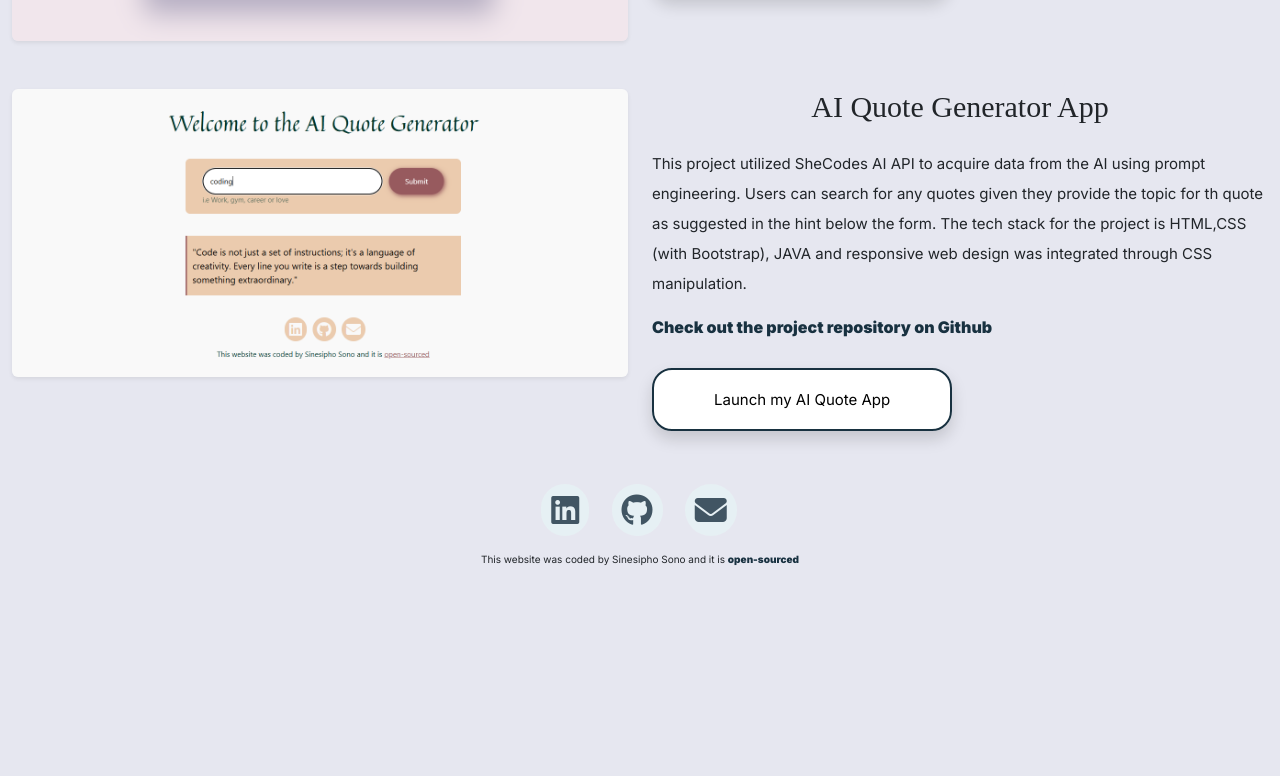
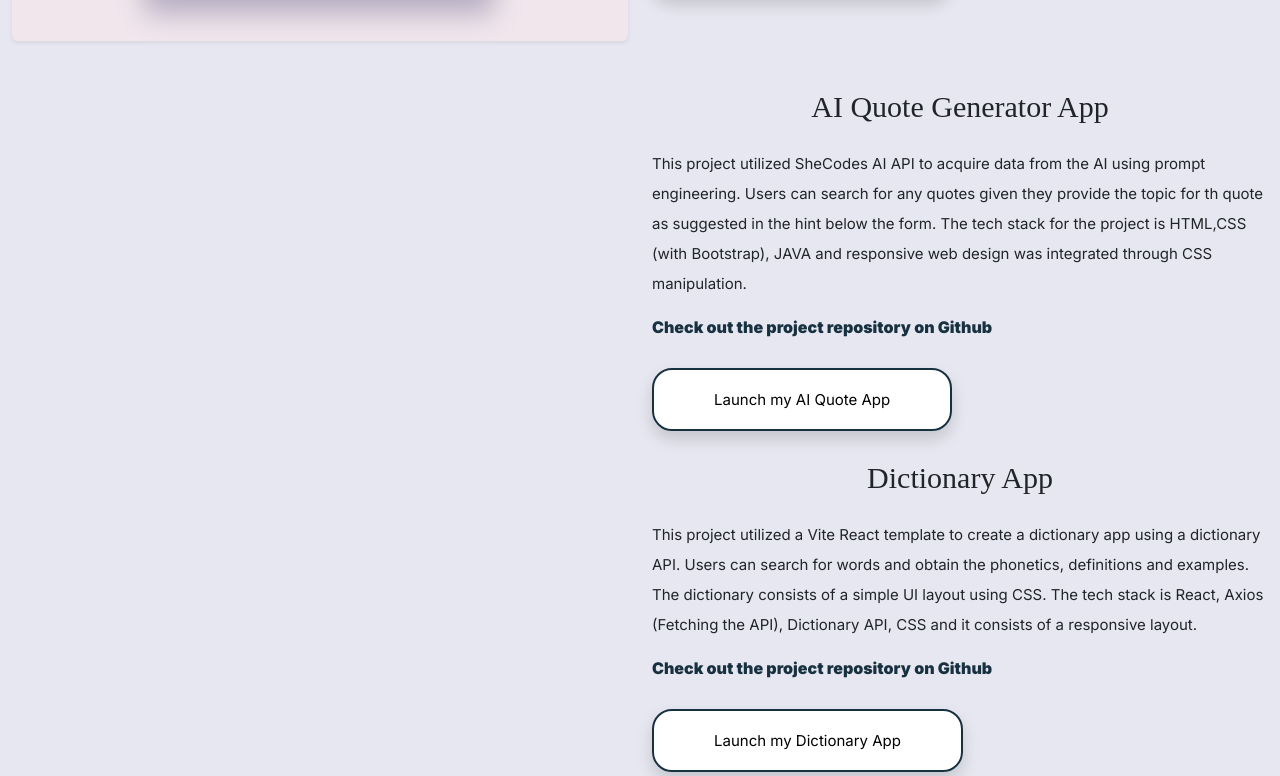
Before and after one commit to Sinesipho-Sono/my-portfolio, a plain HTML site: page mywork.html in a window 1280 px wide. Shown: the part 443-1219 px from the top of the page. Before the commit the page ends 1026 px from the top, so only its background shows below. Drawn offline with nearby package versions, Linux system fonts and the light colour scheme; a web font is replaced by a local one.

Commit message:
added dictionaary app

```diff
--- a/mywork.html
+++ b/mywork.html
@@ -103,9 +103,9 @@
             <div class=" col-md-6 mt-4">
           <img
             src="/images/Ai-quote-app.PNG"
-            alt="weather forecast app display-none-image d-none"
+            alt="weather forecast app "
             title="weather app"
-            class="img-fluid rounded shadow-sm"
+            class="img-fluid rounded shadow-sm display-none-image d-none"
           />
         </div>
         <div class="col-12 col-md-6 mt-4  ">
@@ -130,6 +130,42 @@
             class="buttons-projects buttons shadow mt-5 text-center " target="_blank" title="AI quote App"
           >
             Launch my AI Quote App
+        </a>
+        </div>
+
+      </div>
+            <div class="row mt-4">
+            <div class=" col-md-6 mt-4">
+          <img
+            src="/images/dictionary app.PNG"
+            alt="Dictionary app"
+            title="weather app"
+            class="img-fluid rounded shadow-smdisplay-none-image d-none"
+          />
+        </div>
+        <div class="col-12 col-md-6 mt-4  ">
+          <h4>Dictionary App</h4>
+          <p class="project-description mt-4">
+            This project utilized a Vite React template to create a dictionary app using a dictionary API.
+            Users can search for words and obtain the phonetics, definitions and examples.
+            The dictionary consists of a simple UI layout using CSS.
+            The tech stack is React, Axios (Fetching the API), Dictionary API,  CSS and it consists of a responsive layout.
+          </p>
+          <a
+            href="https://github.com/Sinesipho-Sono/dictionary-app-react"
+            title="project repository"
+            class="project-links mb-5" target="_blank"
+            >Check out the project repository on Github</a
+          >
+          <br />
+          <br>
+          <br>
+
+          <a
+          href="https://dictionary-app-inesi.netlify.app/"
+            class="buttons-projects buttons shadow mt-5 text-center " target="_blank" title="Dictionary App"
+          >
+            Launch my Dictionary App
         </a>
         </div>
 
```
Also changed, not shown: images/dictionary app.PNG (added).
